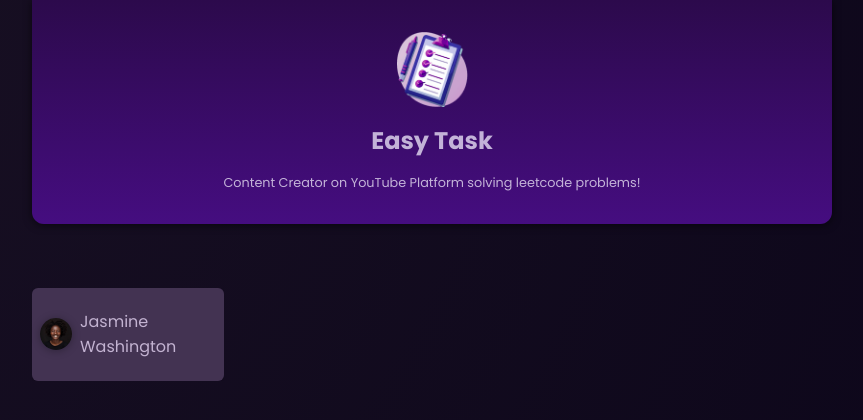
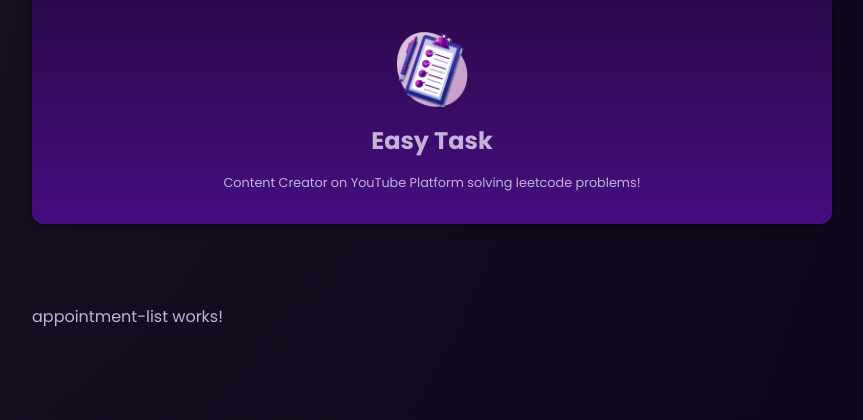
Before and after one commit to sophearyrin-dev/review-angular, an Angular app: page / in a window 1280 px wide. Shown: the top 420 px of the page, without its empty margins (208-1071 px from the left). Built offline with nearby package versions, Linux system fonts and the light colour scheme.

Commit message:
changing project to Apartment Rental

```diff
--- a/src/app/app.component.html
+++ b/src/app/app.component.html
@@ -1,9 +1,5 @@
 <app-header></app-header>
 
 <main>
-  <ul id="users">
-    <li>
-      <app-user [avatar]="users[0].avatar" [name]="users[0].name"></app-user>
-    </li>
-  </ul>
+  <app-appointment-list></app-appointment-list>
 </main>
--- a/src/app/app.component.ts
+++ b/src/app/app.component.ts
@@ -10,4 +10,15 @@ export class AppComponent {
 
   users = DUMMY_USERS;
 
+  //varabile
+  title = "Testing";
+
+  //Array
+  myArray = [1, 2, 3, 4, 5];
+
+  //function
+  displayTitle() {
+    return this.title;
+  }
+
 }
--- a/src/app/app.module.ts
+++ b/src/app/app.module.ts
@@ -5,11 +5,13 @@ import { AppRoutingModule } from './app-routing.module';
 import { AppComponent } from './app.component';
 import { HeaderComponent } from "./header/header.component";
 import { UserComponent } from './user/user.component';
+import { AppointmentListComponent } from './appointment-list/appointment-list.component';
 
 @NgModule({
   declarations: [
     AppComponent,
-    UserComponent
+    UserComponent,
+    AppointmentListComponent
   ],
   imports: [
     BrowserModule,
--- /dev/null
+++ b/src/app/appointment-list/appointment-list.component.html
@@ -0,0 +1 @@
+<p>appointment-list works!</p>
--- /dev/null
+++ b/src/app/models/appointment.ts
@@ -0,0 +1,5 @@
+export interface Appointment {
+  id: number;
+  title: string;
+  date: Date;
+}
```
Also changed, not shown: src/app/appointment-list/appointment-list.component.ts (added, +10 -0 lines), src/app/appointment-list/appointment-list.component.css (added), 1 other file (tests, documents, lock files or other folders).
